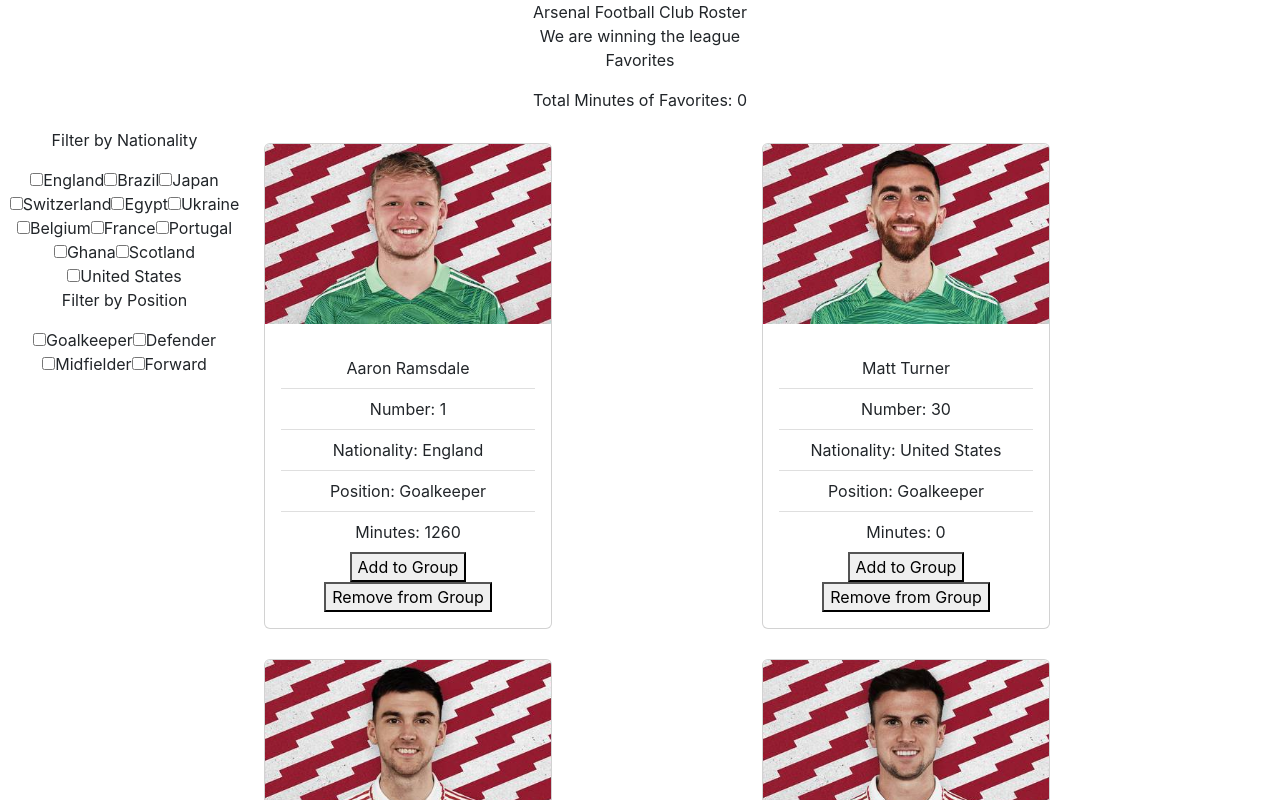
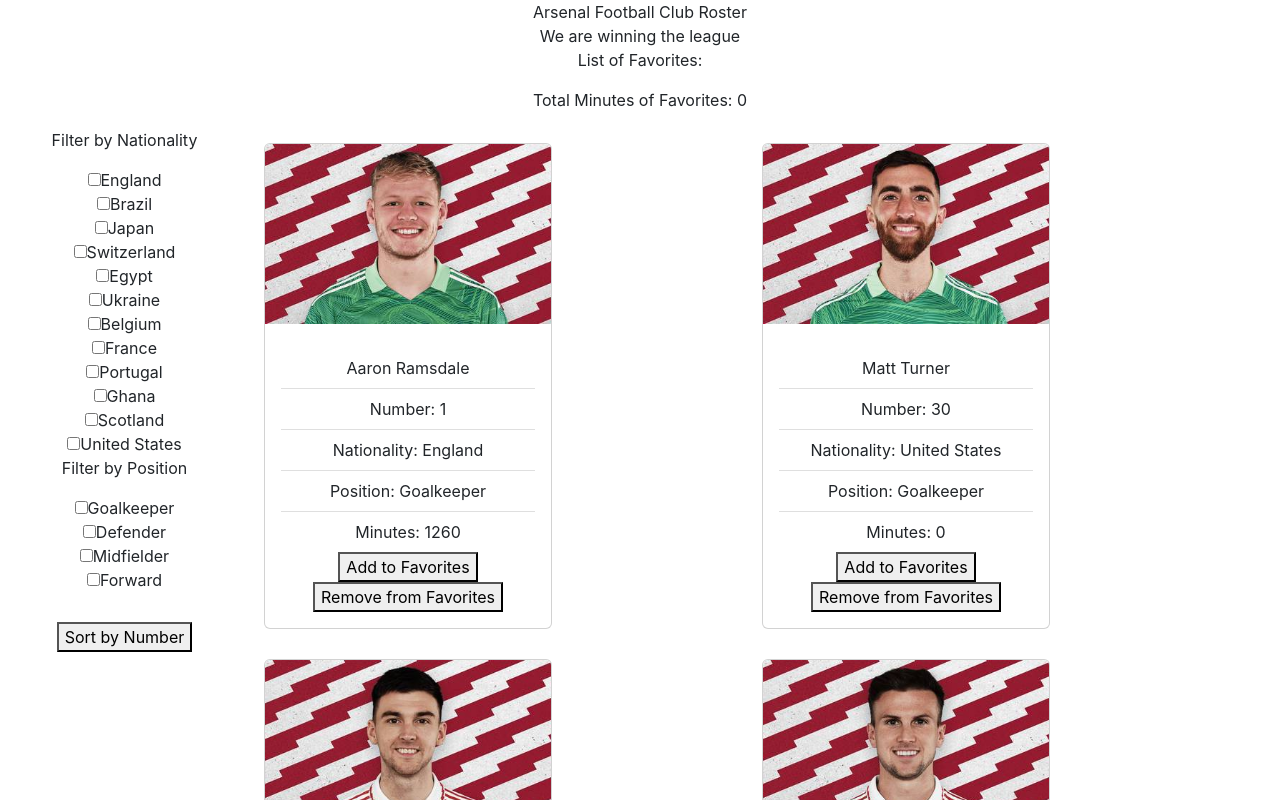
Before and after one commit to CozyCapybara/development, a React (Create React App) app: page / in a window 1280 px wide. Shown: the top 800 px of the page. Built offline with nearby package versions, Linux system fonts and the light colour scheme; the HTML template or start-up script is replaced by a standard one.

Commit message:
functionality done

```diff
--- a/src/App.css
+++ b/src/App.css
@@ -1,5 +1,6 @@
 .App {
   text-align: center;
+  margin: 0;
 }
 
 .main-grid {
@@ -13,8 +14,27 @@
   display: grid;
   margin: 15px;
   grid-gap: 30px;
-  grid-template-columns: 1fr 1fr;
+  grid-template-columns: 1fr 1fr 1fr;
   grid-template-rows: 1fr;
+}
+
+.country-group {
+  display: flex;
+  flex-direction: column;
+}
+
+.position-group {
+  display: flex;
+  flex-direction: column;
+  margin-bottom: 30px;
+}
+
+
+
+@media screen and (max-width: 1700px) {
+  .item-grid {
+    grid-template-columns: 1fr 1fr;
+  }
 }
 
 @media screen and (max-width: 768px) {
--- a/src/App.js
+++ b/src/App.js
@@ -25,7 +25,8 @@
   const [positionFilters, setPositionFilters] = useState([]);
   const [countryFilters, setCountryFilters] = useState([]);
   //const [favoriteFilter, setFavoriteFilter] = useState(false);
-  const [sort, setSort] = useState(false);
+  const [sortNum, setSortNum] = useState(false);
+  const [sortMin, setSortMin] = useState(false);
 
   // const sortTypes = ["None", "Minutes", "Number"];
 
@@ -86,14 +87,27 @@
     return a.number - b.number;
   }
 
+  const sortMinutes = (a,b) => {
+    return b.minutes - a.minutes;
+  }
 
-  const changeSort = (a,b) => {
-    if (sort) {
+
+  const changeSortNum = (a,b) => {
+    if (sortNum) {
       return sortNumber(a,b);
     } else {
       randomSort(a,b);
     }
   }
+
+  const changeSortMin = (a,b) => {
+    if (sortMin) {
+      return sortMinutes(a,b);
+    } else {
+      randomSort(a,b);
+    }
+  }
+
 
   const randomSort = (a,b) => {
     return -1;
@@ -121,12 +135,27 @@
     }
   }
 
+  function uncheckAll() {
+    document.querySelectorAll('input[type="checkbox"]')
+      .forEach(el => el.checked = false);
+  }
+
+
+  function resetData() {
+    setFavPlayers([]);
+    setMins(0);
+    setCountryFilters([]);
+    setPositionFilters([]);
+    uncheckAll();
+  }
+
   //<CheckBoxes addCountryFilter={addCountryFilter} addPositionFilter={addPositionFilter} removeCountryFilter={removeCountryFilter} removePostionFilter={removePositionFilter}/>
 
 
 
   const filteredArray = players.filter(item => filterByCountry(item)).filter(item => filterByPosition(item));
-  filteredArray.sort((a,b) => changeSort(a,b));
+  filteredArray.sort((a,b) => changeSortNum(a,b));
+  // filteredArray.sort((a,b) => changeSortMin(a,b));
 
   return (
     <div className="App">
@@ -144,10 +173,11 @@
       </div>
 
       <div id="favorites">
-        <p className='section-label'>Favorites</p>
-        <div>
 
-        </div>
+        <p>List of Favorites:</p>
+        {favPlayers.map((name) => {
+          return({name})
+        })}
         <p>Total Minutes of Favorites: {mins}</p>
 
       </div>
@@ -161,7 +191,7 @@
         <div className="main-grid">
           <div className="sidebar">
             <CheckBoxes addCountryFilter={addCountryFilter} addPositionFilter={addPositionFilter} removeCountryFilter={removeCountryFilter} removePositionFilter={removePositionFilter}/>
-
+            <button onClick={() => setSortNum(!sortNum)}>Sort by Number</button>
           </div>
 
           <div className="item-grid">
--- a/src/components/CheckBoxes.js
+++ b/src/components/CheckBoxes.js
@@ -21,8 +21,9 @@
 
   return (
     <div className="filters-wrapper">
-      <p className="filter-name">Filter by Nationality</p>
-      <div className="country-filters">
+
+      <div className="country-group">
+        <p className="filter-name">Filter by Nationality</p>
         <label className="labels">
           <input type="checkbox" onChange={event => handleCountryFilterChange(event, "England")}/>
             England
@@ -81,8 +82,9 @@
         </label>
       </div>
 
-      <p className="filter-name">Filter by Position</p>
-      <div className="position-filters">
+
+      <div className="position-group">
+        <p className="filter-name">Filter by Position</p>
         <label className='labels'>
           <input type="checkbox" onChange={event => handlePositionFilterChange(event, "Goalkeeper")}/>
             Goalkeeper
--- a/src/components/player.js
+++ b/src/components/player.js
@@ -19,8 +19,8 @@
           <ListGroup.Item>Position: {item.position}</ListGroup.Item>
           <ListGroup.Item>Minutes: {item.minutes}</ListGroup.Item>
         </ListGroup>
-        <button onClick={() => {addFavorite(item)}}>Add to Group</button>
-        <button onClick={() => {removeFavorite(item)}}>Remove from Group</button>
+        <button className="add-favorite" onClick={() => {addFavorite(item)}}>Add to Favorites</button>
+        <button className="remove-favorite" onClick={() => {removeFavorite(item)}}>Remove from Favorites</button>
       </Card.Body>
     </Card>
   );
```
